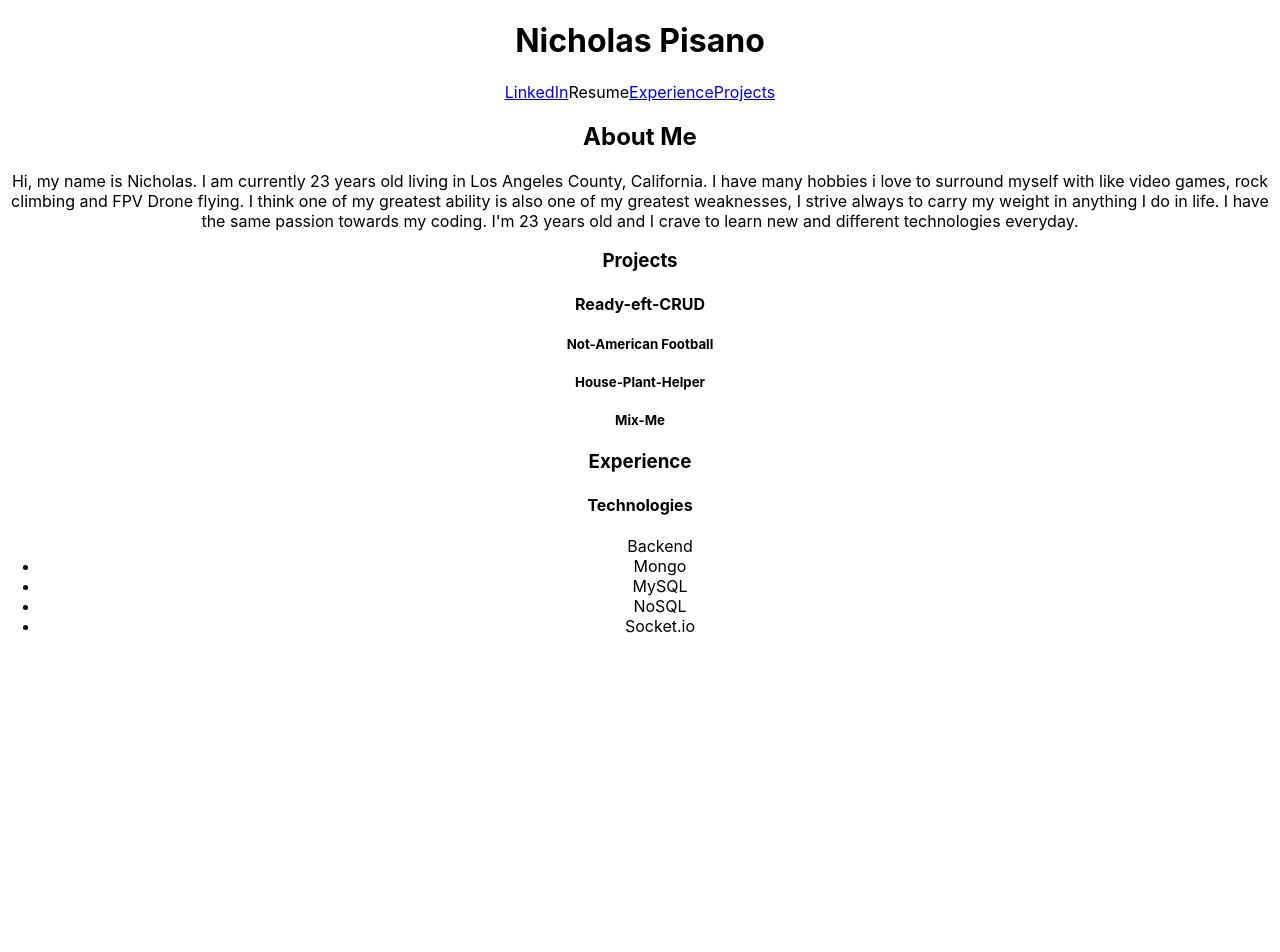
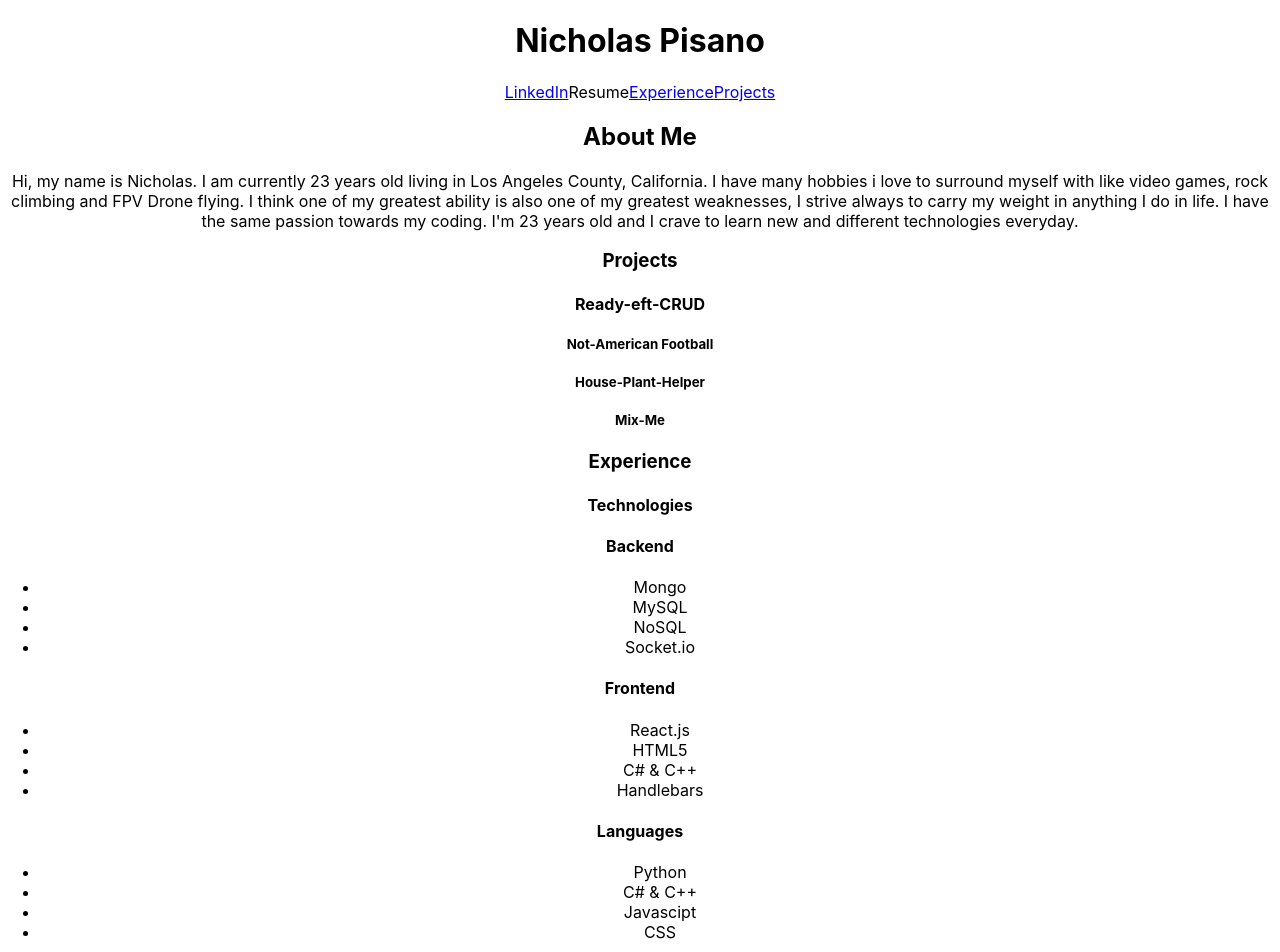
Before and after one commit to Lekashi/React-Portfolio, a React (Create React App) app: page / in a window 1280 px wide. Shown: the top 952 px of the page. Before the commit the page ends 800 px from the top, so only its background shows below. Built offline with nearby package versions, Linux system fonts and the light colour scheme.

Commit message:
Added More Elements

```diff
--- a/src/App.js
+++ b/src/App.js
@@ -45,14 +45,32 @@ function App() {
       </div>
       <div>
         <h3 id="experience">Experience</h3>
+          <h4>Technologies</h4>
         <div>
-          <h4>Technologies</h4>
+            <h4>Backend</h4>
           <ul>
-            Backend
           <li>Mongo</li>
           <li>MySQL</li>
           <li>NoSQL</li>
           <li>Socket.io</li>
+          </ul>
+        </div>
+        <div>
+          <h4>Frontend</h4>
+          <ul>
+            <li>React.js</li>
+            <li>HTML5</li>
+            <li>C# & C++</li>
+            <li>Handlebars</li>
+          </ul>
+        </div>
+        <div>
+          <h4>Languages</h4>
+          <ul>
+            <li>Python</li>
+            <li>C# & C++</li>
+            <li>Javascipt</li>
+            <li>CSS</li>
           </ul>
         </div>
       </div>
```
